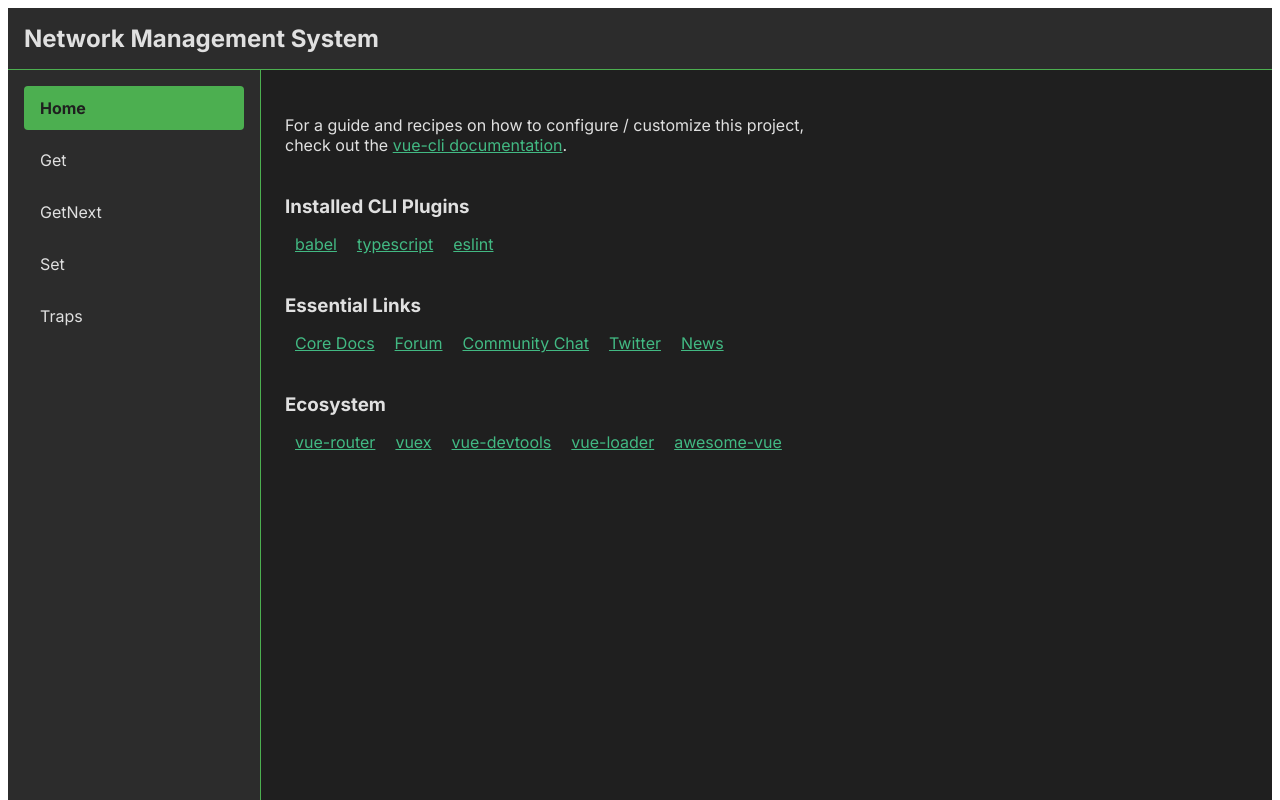
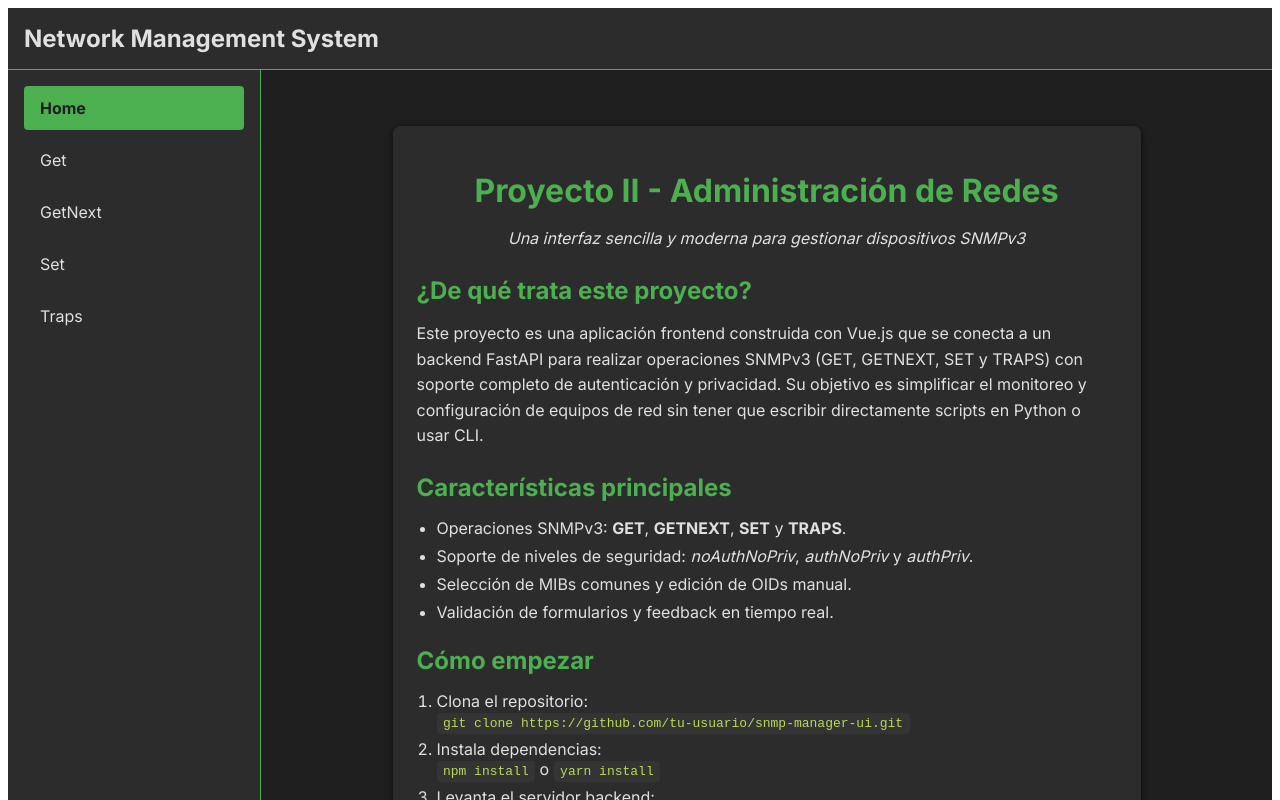
Before and after one commit to dennisperezEPN/ar-proyecto2-frontend, a Vue app: page / in a window 1280 px wide. Shown: the top 800 px of the page. Built offline with nearby package versions, Linux system fonts and the light colour scheme.

Commit message:
Descripcion del proyecto en pestana Home

```diff
--- a/src/components/HelloWorld.vue
+++ b/src/components/HelloWorld.vue
@@ -1,61 +1,119 @@
 <template>
-  <div class="hello">
-    <h1>{{ msg }}</h1>
-    <p>
-      For a guide and recipes on how to configure / customize this project,<br>
-      check out the
-      <a href="https://cli.vuejs.org" target="_blank" rel="noopener">vue-cli documentation</a>.
+  <div class="welcome">
+    <h1>Proyecto II - Administración de Redes</h1>
+    <p class="tagline">
+      Una interfaz sencilla y moderna para gestionar dispositivos SNMPv3
     </p>
-    <h3>Installed CLI Plugins</h3>
-    <ul>
-      <li><a href="https://github.com/vuejs/vue-cli/tree/dev/packages/%40vue/cli-plugin-babel" target="_blank" rel="noopener">babel</a></li>
-      <li><a href="https://github.com/vuejs/vue-cli/tree/dev/packages/%40vue/cli-plugin-typescript" target="_blank" rel="noopener">typescript</a></li>
-      <li><a href="https://github.com/vuejs/vue-cli/tree/dev/packages/%40vue/cli-plugin-eslint" target="_blank" rel="noopener">eslint</a></li>
-    </ul>
-    <h3>Essential Links</h3>
-    <ul>
-      <li><a href="https://vuejs.org" target="_blank" rel="noopener">Core Docs</a></li>
-      <li><a href="https://forum.vuejs.org" target="_blank" rel="noopener">Forum</a></li>
-      <li><a href="https://chat.vuejs.org" target="_blank" rel="noopener">Community Chat</a></li>
-      <li><a href="https://twitter.com/vuejs" target="_blank" rel="noopener">Twitter</a></li>
-      <li><a href="https://news.vuejs.org" target="_blank" rel="noopener">News</a></li>
-    </ul>
-    <h3>Ecosystem</h3>
-    <ul>
-      <li><a href="https://router.vuejs.org" target="_blank" rel="noopener">vue-router</a></li>
-      <li><a href="https://vuex.vuejs.org" target="_blank" rel="noopener">vuex</a></li>
-      <li><a href="https://github.com/vuejs/vue-devtools#vue-devtools" target="_blank" rel="noopener">vue-devtools</a></li>
-      <li><a href="https://vue-loader.vuejs.org" target="_blank" rel="noopener">vue-loader</a></li>
-      <li><a href="https://github.com/vuejs/awesome-vue" target="_blank" rel="noopener">awesome-vue</a></li>
-    </ul>
+
+    <section class="intro">
+      <h2>¿De qué trata este proyecto?</h2>
+      <p>
+        Este proyecto es una aplicación frontend construida con Vue.js que se conecta a un backend FastAPI
+        para realizar operaciones SNMPv3 (GET, GETNEXT, SET y TRAPS) con soporte completo de
+        autenticación y privacidad. Su objetivo es simplificar el monitoreo y configuración
+        de equipos de red sin tener que escribir directamente scripts en Python o usar CLI.
+      </p>
+    </section>
+
+    <section class="features">
+      <h2>Características principales</h2>
+      <ul>
+        <li>Operaciones SNMPv3: <strong>GET</strong>, <strong>GETNEXT</strong>, <strong>SET</strong> y <strong>TRAPS</strong>.</li>
+        <li>Soporte de niveles de seguridad: <em>noAuthNoPriv</em>, <em>authNoPriv</em> y <em>authPriv</em>.</li>
+        <li>Selección de MIBs comunes y edición de OIDs manual.</li>
+        <li>Validación de formularios y feedback en tiempo real.</li>
+      </ul>
+    </section>
+
+    <section class="getting-started">
+      <h2>Cómo empezar</h2>
+      <ol>
+        <li>Clona el repositorio:<br /><code>git clone https://github.com/tu-usuario/snmp-manager-ui.git</code></li>
+        <li>Instala dependencias:<br /><code>npm install</code> o <code>yarn install</code></li>
+        <li>Levanta el servidor backend:<br /><code>uvicorn main:app --reload</code></li>
+        <li>Arranca la interfaz:<br /><code>npm run serve</code> o <code>yarn serve</code></li>
+        <li>Abre <code>http://localhost:8080</code> en tu navegador</li>
+      </ol>
+    </section>
+
+    <section class="links">
+      <h2>Enlaces útiles</h2>
+      <ul>
+        <li><a href="https://github.com/tu-usuario/snmp-manager-ui" target="_blank">Repositorio en GitHub</a></li>
+        <li><a href="https://pysnmp.readthedocs.io/" target="_blank">Documentación de PySNMP</a></li>
+        <li><a href="https://fastapi.tiangolo.com/" target="_blank">FastAPI</a></li>
+      </ul>
+    </section>
   </div>
 </template>
 
-<script lang="ts">
-import { defineComponent } from 'vue';
-
-export default defineComponent({
+<script>
+export default {
   name: 'HelloWorld',
-  props: {
-    msg: String,
-  },
-});
+};
 </script>
 
-<!-- Add "scoped" attribute to limit CSS to this component only -->
 <style scoped>
-h3 {
-  margin: 40px 0 0;
+.welcome {
+  max-width: 700px;
+  margin: 2rem auto;
+  padding: 1.5rem;
+  background: var(--bg-panel);
+  border-radius: 8px;
+  box-shadow: 0 2px 8px rgba(0,0,0,0.6);
 }
-ul {
-  list-style-type: none;
-  padding: 0;
+
+.welcome h1 {
+  margin-bottom: 0.5rem;
+  color: var(--accent-green);
+  text-align: center;
 }
-li {
-  display: inline-block;
-  margin: 0 10px;
+
+.welcome .tagline {
+  text-align: center;
+  color: var(--text-light);
+  margin-bottom: 1.5rem;
+  font-style: italic;
 }
-a {
-  color: #42b983;
+
+.welcome section {
+  margin-bottom: 1.5rem;
+}
+
+.welcome h2 {
+  color: var(--accent-green);
+  margin-bottom: 0.75rem;
+}
+
+.welcome p {
+  color: var(--text-light);
+  line-height: 1.6;
+}
+
+.welcome ul, .welcome ol {
+  padding-left: 1.25rem;
+  color: var(--text-light);
+}
+
+.welcome ul li, .welcome ol li {
+  margin-bottom: 0.5rem;
+}
+
+.welcome code {
+  background: #343434;
+  color: #bada55;
+  padding: 0.2rem 0.4rem;
+  border-radius: 4px;
+  font-family: monospace;
+}
+
+.welcome a {
+  color: var(--accent-green);
+  text-decoration: none;
+}
+
+.welcome a:hover {
+  color: var(--hover-green);
+  text-decoration: underline;
 }
 </style>
```
